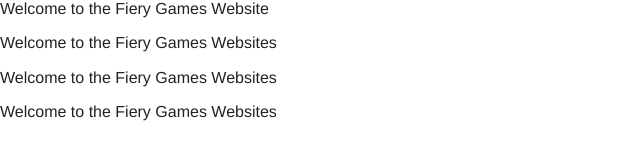
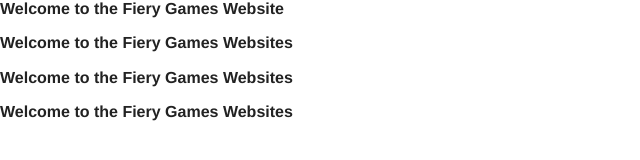
Before and after one commit to FieryGames/fierygames.github.io, a website built with Parcel: page index.html in a window 1280 px wide. Shown: the whole page, without its empty margins (0-640 px from the left). Built offline with nearby package versions, Linux system fonts and the light colour scheme.

Commit message:
Update index.html

```diff
--- a/index.html
+++ b/index.html
@@ -25,7 +25,7 @@
 <body>
 
   <!-- Add your site or application content here -->
-  <body style="font-family:Helvetica" size = "10">Welcome to the Fiery Games Website</font><br </body>
+  <b style="font-family:Helvetica" size = "10">Welcome to the Fiery Games Website</font><br </b>
   <p style="font-family:Helvetica;">Welcome to the Fiery Games Websites</p>
   <p style="font-family:Helvetica;">Welcome to the Fiery Games Websites</p>
   <p style="font-family:Helvetica;">Welcome to the Fiery Games Websites</p>
```
